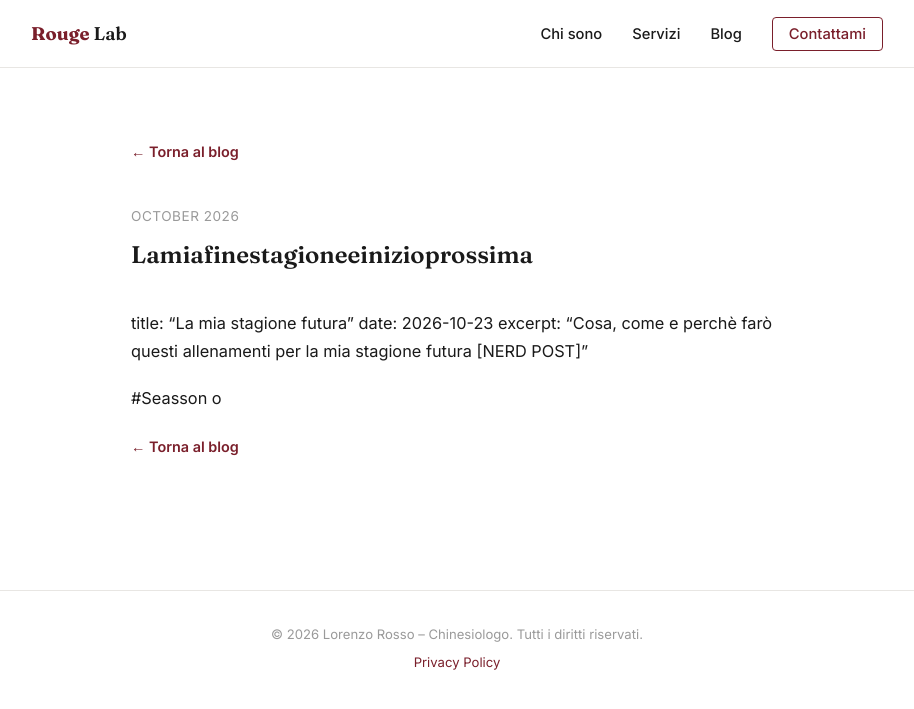
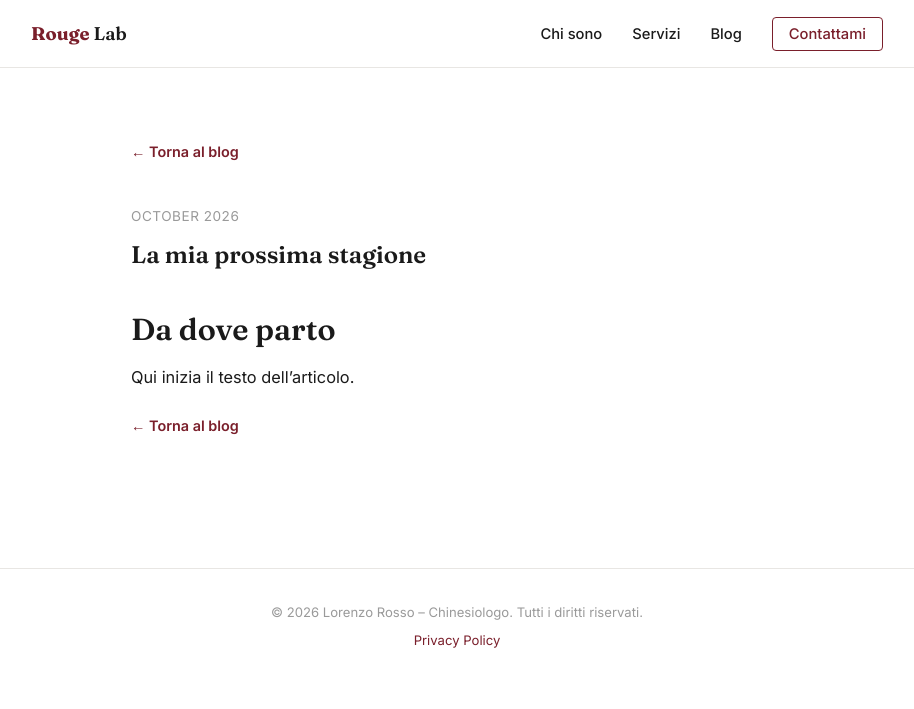
Before and after one commit to lorenzorossoo/Portfolio, a Jekyll site: the page built from _posts/2026-10-1-LaMiaFineStagioneEInizioProssima.md, in a window 1280 px wide. Shown: the top 709 px of the page, without its empty margins (183-1097 px from the left). Built offline with Jekyll 4.4.1, drawn with Linux system fonts in a browser that asks for light colours.

Commit message:
correzzione

```diff
--- a/_posts/2026-10-1-LaMiaFineStagioneEInizioProssima.md
+++ b/_posts/2026-10-1-LaMiaFineStagioneEInizioProssima.md
@@ -1,5 +1,9 @@
-title: "La mia stagione futura"
+---
+title: "La mia prossima stagione"
 date: 2026-10-23
-excerpt: "Cosa, come e perchè farò questi allenamenti per la mia stagione futura [NERD POST]"
+excerpt: "Cosa farò, come organizzerò gli allenamenti e perché: le scelte per la mia prossima stagione [NERD POST]"
+---
 
-#Seasson o
+## Da dove parto
+
+Qui inizia il testo dell’articolo.
```
Also changed, not shown: _posts/2026-10-23-LaMiaFineStagioneEInizioProssima.md.md (+1 -1 lines).
